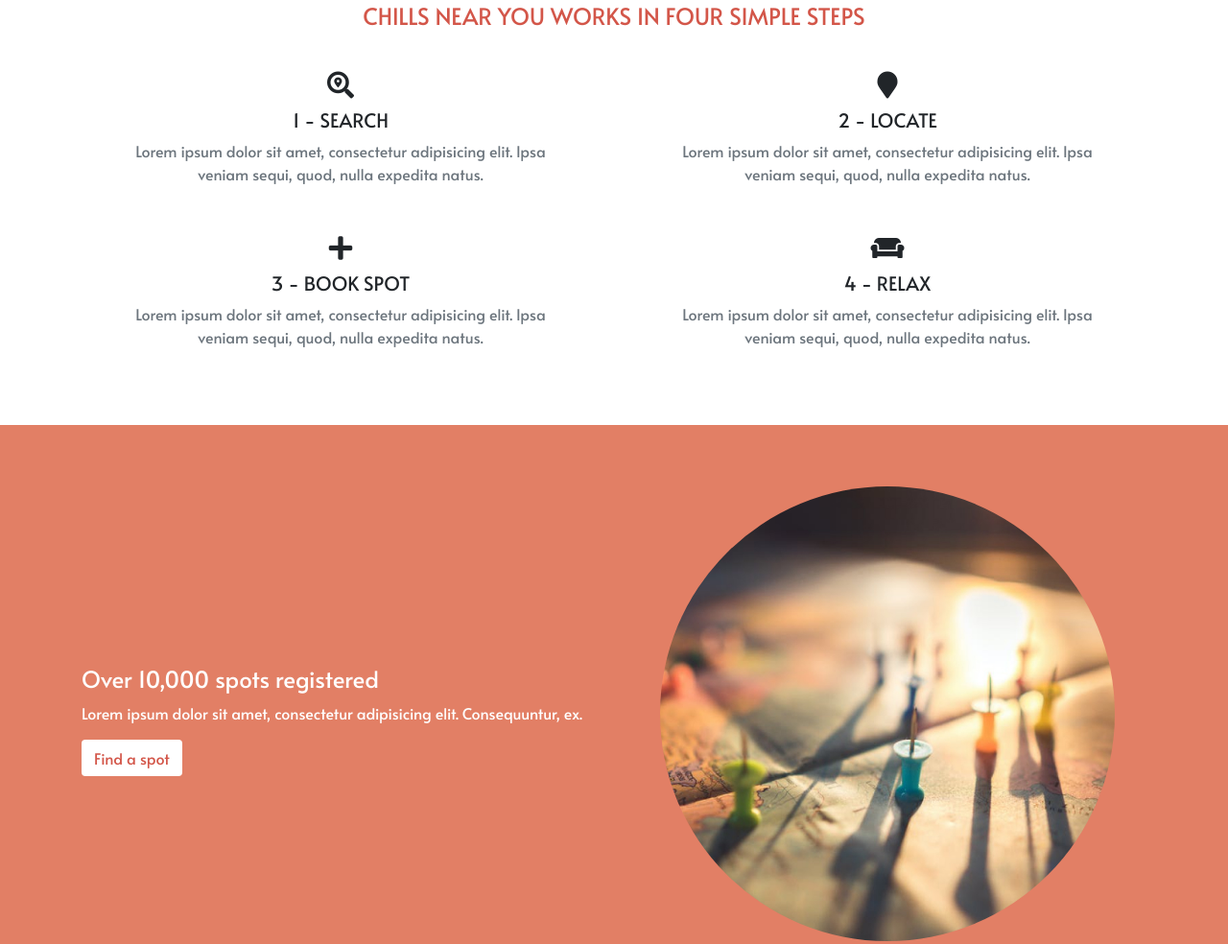
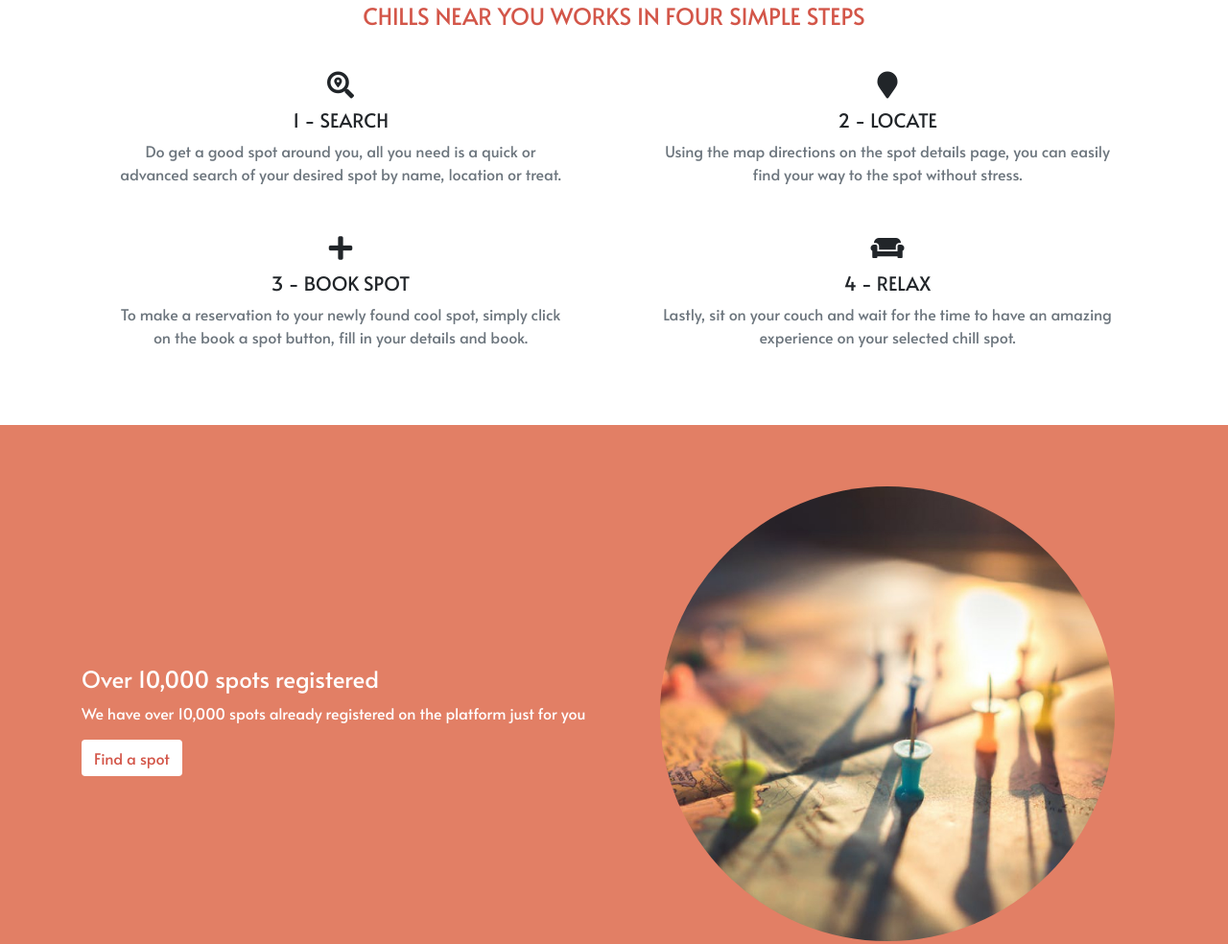
Before and after one commit to oracleot/chills-near-you, a website: page index.html in a window 1280 px wide. Shown: the part 686-1670 px from the top of the page at 96% size. Drawn offline with nearby package versions, Linux system fonts and the light colour scheme.

Commit message:
Replace all lorem ipsum texts with real text

```diff
--- a/index.html
+++ b/index.html
@@ -84,22 +84,22 @@
           <div class="col-lg-6 px-3 px-md-5 py-3">
             <h3><i class="fas fa-search-location"></i></h3>
             <h5 class="text-uppercase">1 - Search</h5>
-            <p class="text-secondary">Lorem ipsum dolor sit amet, consectetur adipisicing elit. Ipsa veniam sequi, quod, nulla expedita natus.</p>
+            <p class="text-secondary">Do get a good spot around you, all you need is  a quick or advanced search of your desired spot by name, location or treat.</p>
           </div>
           <div class="col-lg-6 px-3 px-md-5 py-3">
             <h3><i class="fas fa-map-marker"></i></h3>
             <h5 class="text-uppercase">2 - Locate</h5>
-            <p class="text-secondary">Lorem ipsum dolor sit amet, consectetur adipisicing elit. Ipsa veniam sequi, quod, nulla expedita natus.</p>
+            <p class="text-secondary">Using the map directions on the spot details page, you can easily find your way to the spot without stress.</p>
           </div>
           <div class="col-lg-6 px-3 px-md-5 py-3">
             <h3><i class="fas fa-plus"></i></h3>
             <h5 class="text-uppercase">3 - Book Spot</h5>
-            <p class="text-secondary">Lorem ipsum dolor sit amet, consectetur adipisicing elit. Ipsa veniam sequi, quod, nulla expedita natus.</p>
+            <p class="text-secondary">To make a reservation to your newly found cool spot, simply click on the book a spot button, fill in your details and book.</p>
           </div>
           <div class="col-lg-6 px-3 px-md-5 py-3">
             <h3><i class="fas fa-couch"></i></h3>
             <h5 class="text-uppercase">4 - Relax</h5>
-            <p class="text-secondary">Lorem ipsum dolor sit amet, consectetur adipisicing elit. Ipsa veniam sequi, quod, nulla expedita natus.</p>
+            <p class="text-secondary">Lastly, sit on your couch and wait for the time to have an amazing experience on your selected chill spot.</p>
           </div>
         </div>
       </div>
@@ -111,7 +111,7 @@
             <div class="col-md-6 order-2 order-md-1 text-center text-md-left pt-3 pt-m-0">
               <section>
                 <h4>Over 10,000 spots registered</h4>
-                <p>Lorem ipsum dolor sit amet, consectetur adipisicing elit. Consequuntur, ex.</p>
+                <p>We have over 10,000 spots already registered on the platform just for you</p>
                 <a href="#" class="btn bg-white color-primary">Find a spot</a>
               </section>
             </div>
@@ -127,7 +127,7 @@
             <div class="col-md-6 order-2 order-md-1 text-center text-md-left pt-3 pt-m-0">
               <section>
                 <h4>No need for stressful drives to find a spot</h4>
-                <p>Lorem ipsum dolor sit amet, consectetur adipisicing elit. Consequuntur, ex.</p>
+                <p>Outsmart your friends who aren't aware of this platform by avoiding stressful drives in search of a chill spot</p>
                 <a href="#" class="btn bg-white color-grey">Find a close spot</a>
               </section>
             </div>
@@ -143,7 +143,7 @@
             <div class="col-md-6 order-2 order-md-1 text-center text-md-left pt-3 pt-m-0">
               <section>
                 <h4>Anytime Anywhere Anyway</h4>
-                <p>Lorem ipsum dolor sit amet, consectetur adipisicing elit. Consequuntur, ex.</p>
+                <p>With our numerous chill spots, you can definitely find one at any time of the day, anywhere you are and for any special treat desired</p>
               </section>
             </div>
             <div class="col-md-6 order-1 order-md-2 px-5">
```
Also changed, not shown: spot-details/index.html (+1 -1 lines).
